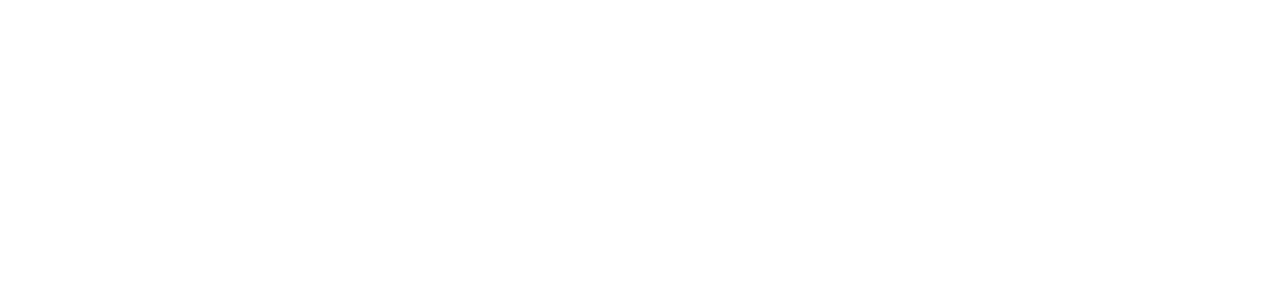
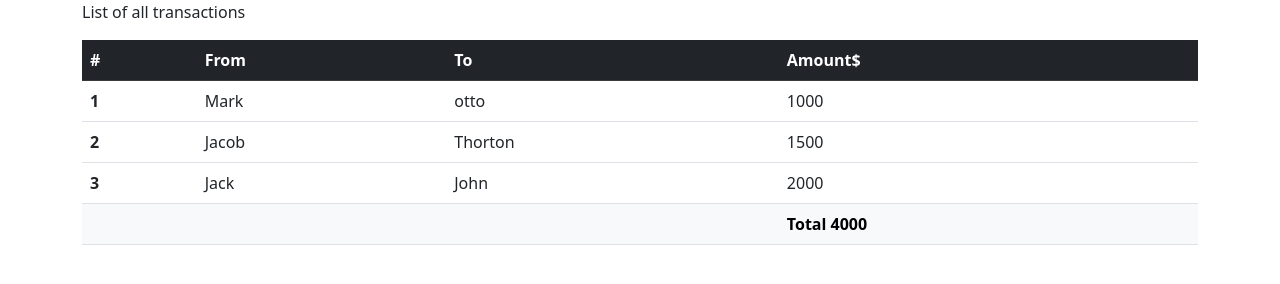
Before and after one commit to acciojob/tables-Nanda241998, a website: page main.html in a window 1280 px wide. Drawn offline with nearby package versions, Linux system fonts and the light colour scheme.

Commit message:
Update main.html

```diff
--- a/main.html
+++ b/main.html
@@ -1,16 +1,66 @@
 <!DOCTYPE html>
+<html lang="en">
+    <head>
+        <meta charset="UTF-8">
+        <meta htttp-equiv="X-UA-Compatible"content="IE=edge">
+        <meta name="viewport"content="width=device-width,initial-scale=1.0">
+        <link href="https://cdn.jsdelivr.net/npm/bootstrap@5.2.2/dist/css/bootstrap.min.css" rel="stylesheet">
 
-<html>
+    </head>
+    <body>
 
-<head>
-	<link rel="stylesheet" href="styles.css">
-</head>
+        <script src="https://cdn.jsdelivr.net/npm/bootstrap@5.2.2/dist/js/bootstrap.bundle.min.js"></script>
 
-<body>
-	<!-- the entire body must be written by student -->
-    <script type="text/javascript" src="./script.js">
-</script>
+        <div class="container">
+            <p>List of all transactions</p>
 
-</body>
+
+        <table class="table">
+            <tbody>
+
+                    <thead>
+
+                        <tr class="table-dark">
+                        <th>#</th>
+                        <th>From</th>
+                        <th>To</th>
+                        <th>Amount$</th>
+
+                      </tr>
+                    </div>
+                    </thead>
+                <tr>
+                    <th>1</td>
+                    <td>Mark</td>
+                    <td>otto</td>
+                    <td>1000</td>
+                  </tr>
+              <tr>
+                <th>2</th>
+                <td>Jacob</td>
+                <td>Thorton</td>
+                <td>1500</td>
+
+              </tr>
+              <tr>
+                <th>3</th>
+                <td>Jack</td>
+                <td>John</td>
+                <td>2000</td>
+              </tr>
+              <tr class="text-bg-light">
+                <td></td>
+                <td></td>
+                <td></td>
+
+                <th>Total  4000</th>
+
+              </tr>
+
+            </tbody>
+          </table>
+        </div>
+    </div>
+    </body>
 
 </html>
```
